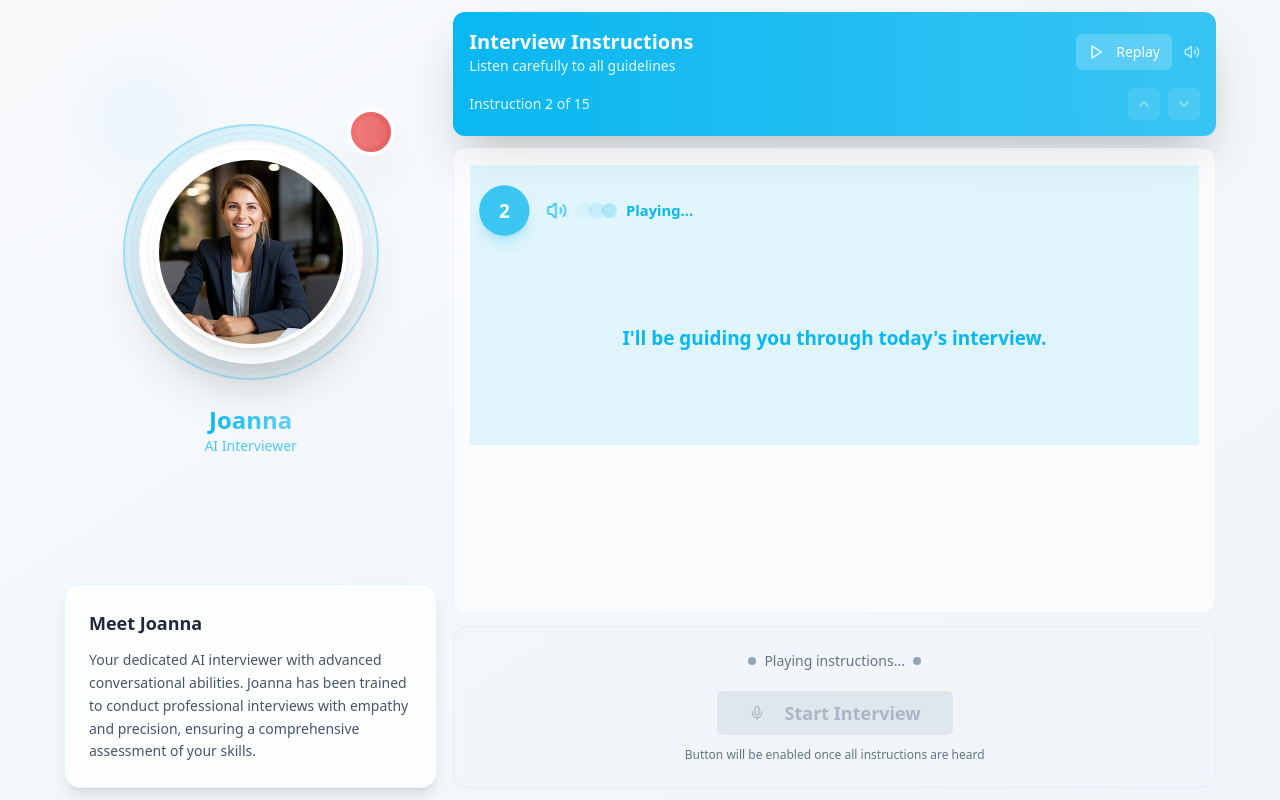
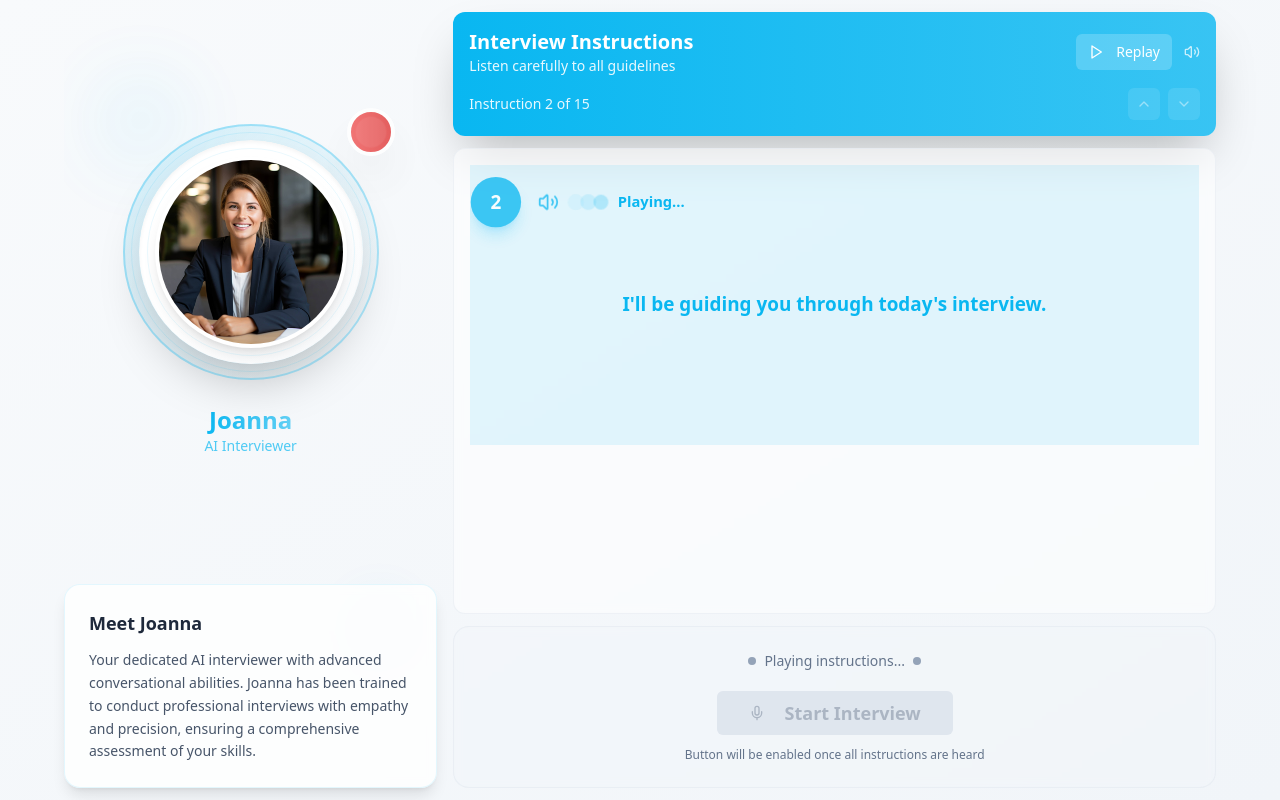
Before and after one commit to reshindev/narra-flow-interviews, a React (Vite) app: page / in a window 1280 px wide. Built offline with nearby package versions, Linux system fonts and the light colour scheme.

Commit message:
Center instruction card content

```diff
--- a/src/components/InterviewIntroduction.tsx
+++ b/src/components/InterviewIntroduction.tsx
@@ -257,7 +257,7 @@ const InterviewIntroduction = () => {
                   <CarouselItem key={line.id} className="h-full">
                     <div className="h-full flex items-stretch justify-center">
                       <div
-                        className={`group relative p-6 rounded-2xl border-2 transition-all duration-500 hover:shadow-xl w-full h-full min-h-[280px] flex flex-col justify-between ${
+                        className={`group relative rounded-2xl border-2 transition-all duration-500 hover:shadow-xl w-full h-full min-h-[280px] flex items-center justify-center ${
                           index === currentTranscriptIndex && isPlaying
                             ? 'bg-primary/10 border-primary/40 shadow-2xl ring-4 ring-primary/20 scale-105'
                             : line.isHighlighted
@@ -267,8 +267,8 @@ const InterviewIntroduction = () => {
                                 : 'bg-white border-slate-200 hover:bg-slate-50 shadow-lg'
                         }`}
                       >
-                        {/* Card Header */}
-                        <div className="flex items-center gap-4 mb-4 flex-shrink-0">
+                        {/* Card Header - Positioned absolutely */}
+                        <div className="absolute top-4 left-4 flex items-center gap-4">
                           <div className={`w-12 h-12 rounded-full flex items-center justify-center text-white font-bold text-lg flex-shrink-0 shadow-lg ${
                             index === currentTranscriptIndex && isPlaying
                               ? 'bg-primary animate-pulse shadow-primary/30'
@@ -292,24 +292,25 @@ const InterviewIntroduction = () => {
                               <span className="text-primary font-semibold text-sm">Playing...</span>
                             </div>
                           )}
+                        </div>
 
+                        {/* Status badges - Positioned absolutely */}
                         {line.isHighlighted && (
-                            <div className="flex items-center gap-2">
+                          <div className="absolute top-4 right-16 flex items-center gap-2">
                             <div className="w-3 h-3 bg-red-500 rounded-full animate-pulse"></div>
                             <span className="text-red-600 font-medium text-sm">Important</span>
                           </div>
                         )}
 
                         {line.isEncouragement && (
-                            <div className="flex items-center gap-2">
+                          <div className="absolute top-4 right-16 flex items-center gap-2">
                             <div className="w-3 h-3 bg-blue-500 rounded-full animate-pulse"></div>
                             <span className="text-blue-600 font-medium text-sm">Encouragement</span>
                           </div>
                         )}
-                        </div>
 
-                        {/* Card Content - Centered */}
-                        <div className="flex-1 flex items-center justify-center px-4">
+                        {/* Card Content - Absolutely Centered */}
+                        <div className="px-8">
                           <p className={`text-lg leading-relaxed text-center ${
                             index === currentTranscriptIndex && isPlaying
                               ? 'text-primary font-semibold'
```
Lines whose indentation alone changed are shown as unchanged.
